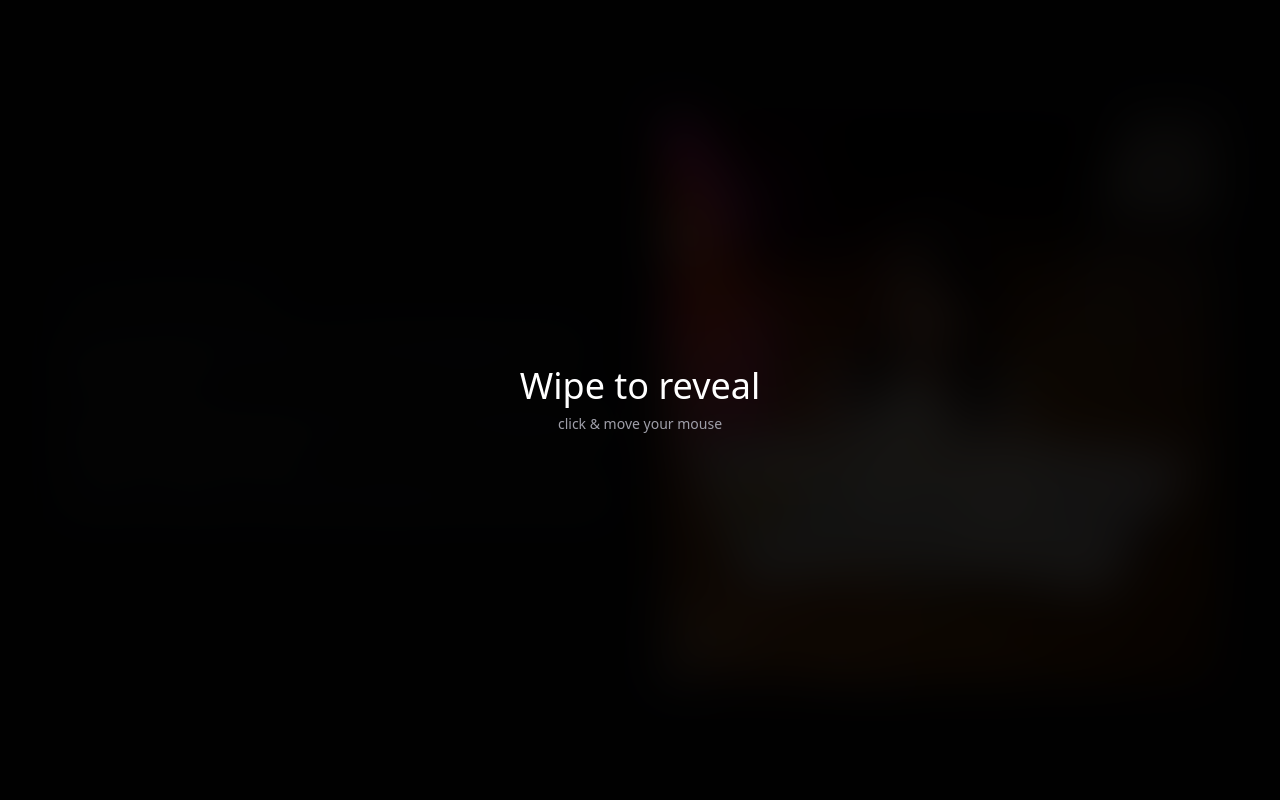
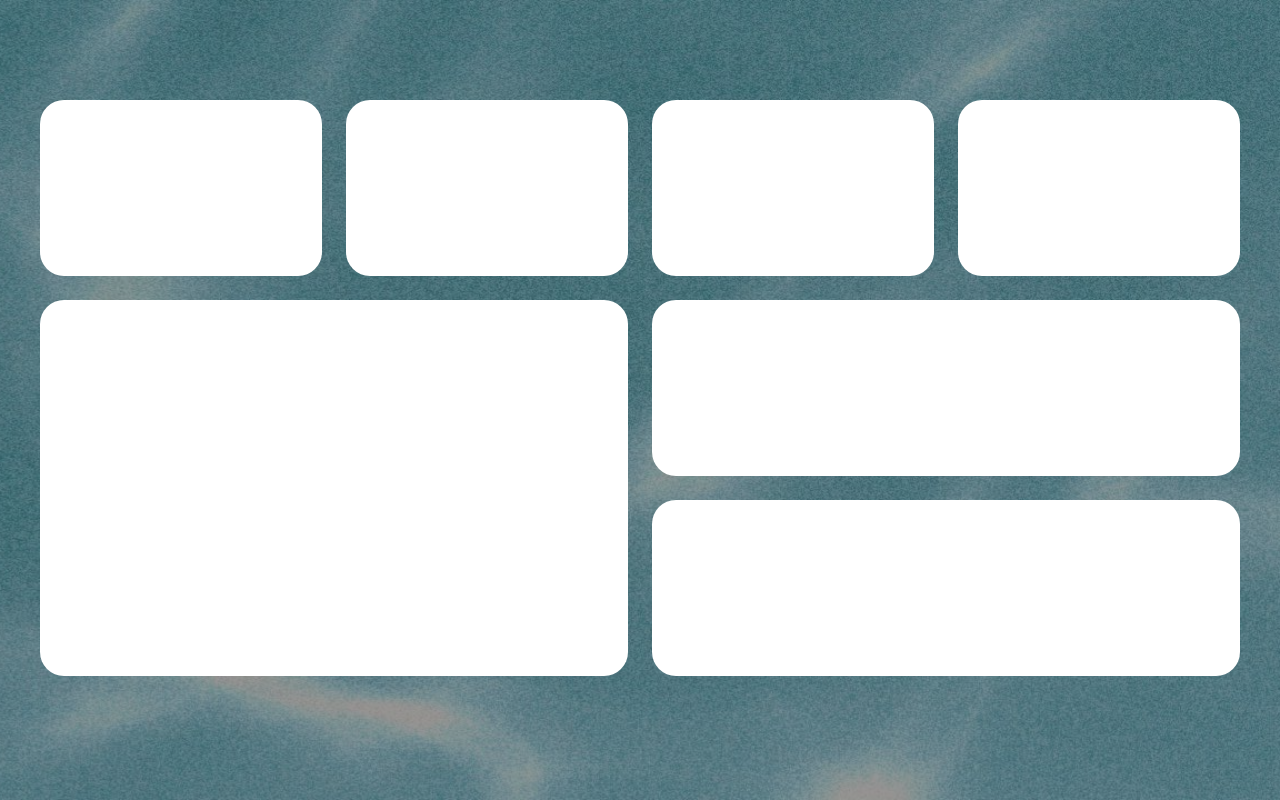
Before and after one commit to ShreeMishraa/portfolio_site, a React (Vite) app: page / in a window 1280 px wide. Both pictures are taken after a click on the element "ABOUT". Shown: the part 2208-3008 px from the top of the page. Built offline with nearby package versions, Linux system fonts and the light colour scheme.

Commit message:
about sec from scratch

```diff
--- a/src/pages/About.tsx
+++ b/src/pages/About.tsx
@@ -1,188 +1,30 @@
-import React, { useEffect, useRef, useState } from "react";
-
-const images = [
-  "/src/assets/sih.jpeg",
-  "/src/assets/niti.jpeg",
-  "/src/assets/content.jpeg",
-];
+import React from "react";
 
 const About: React.FC = () => {
-  const canvasRef = useRef<HTMLCanvasElement>(null);
-  const containerRef = useRef<HTMLDivElement>(null);
-  const isDrawing = useRef(false);
-
-  const [wipeCount, setWipeCount] = useState(0);
-  const [fullyRevealed, setFullyRevealed] = useState(false);
-  const [hasStarted, setHasStarted] = useState(false);
-
-  const [imageIndex, setImageIndex] = useState(0);
-
-  // Rotate images every 3 seconds (after reveal)
-  useEffect(() => {
-    if (!fullyRevealed) return;
-
-    const interval = setInterval(() => {
-      setImageIndex((i) => (i + 1) % images.length);
-    }, 2000);
-
-    return () => clearInterval(interval);
-  }, [fullyRevealed]);
-
-  // Setup canvas
-  useEffect(() => {
-    const canvas = canvasRef.current!;
-    const container = containerRef.current!;
-    const ctx = canvas.getContext("2d")!;
-
-    const resize = () => {
-      canvas.width = container.clientWidth;
-      canvas.height = container.clientHeight;
-
-      ctx.globalCompositeOperation = "source-over";
-      ctx.fillStyle = "rgba(0,0,0,0.9)";
-      ctx.fillRect(0, 0, canvas.width, canvas.height);
-    };
-
-    resize();
-    window.addEventListener("resize", resize);
-    return () => window.removeEventListener("resize", resize);
-  }, []);
-
-  const erase = (x: number, y: number) => {
-    const canvas = canvasRef.current!;
-    const ctx = canvas.getContext("2d")!;
-
-    ctx.globalCompositeOperation = "destination-out";
-    ctx.beginPath();
-    ctx.arc(x, y, 140, 0, Math.PI * 2);
-    ctx.fill();
-    ctx.globalCompositeOperation = "source-over";
-  };
-
-  const handleMove = (e: React.MouseEvent<HTMLDivElement>) => {
-    if (!isDrawing.current || fullyRevealed) return;
-
-    const rect = canvasRef.current!.getBoundingClientRect();
-    const x = e.clientX - rect.left;
-    const y = e.clientY - rect.top;
-
-    erase(x, y);
-  };
-
-  const handleDown = () => {
-    if (fullyRevealed) return;
-    if (!hasStarted) setHasStarted(true);
-
-    isDrawing.current = true;
-    setWipeCount((c) => c + 1);
-  };
-
-  const handleUp = () => {
-    isDrawing.current = false;
-  };
-
-  // Auto-clear after ~2 wipes
-  useEffect(() => {
-    if (wipeCount >= 2 && !fullyRevealed) {
-      const canvas = canvasRef.current!;
-      const ctx = canvas.getContext("2d")!;
-
-      setFullyRevealed(true);
-
-      // Smooth fade out fog
-      let alpha = 0.9;
-      const fade = () => {
-        alpha -= 0.04;
-        ctx.globalCompositeOperation = "source-over";
-        ctx.fillStyle = `rgba(0,0,0,${alpha})`;
-        ctx.fillRect(0, 0, canvas.width, canvas.height);
-
-        if (alpha > 0) {
-          requestAnimationFrame(fade);
-        } else {
-          ctx.clearRect(0, 0, canvas.width, canvas.height);
-        }
-      };
-
-      fade();
-    }
-  }, [wipeCount, fullyRevealed]);
-
   return (
     <section
-      ref={containerRef}
-      className="relative min-h-screen w-full overflow-hidden"
-      onMouseDown={handleDown}
-      onMouseUp={handleUp}
-      onMouseLeave={handleUp}
-      onMouseMove={handleMove}
+      className="relative min-h-screen w-full flex items-center justify-center bg-cover bg-center bg-no-repeat"
+      style={{
+        backgroundImage: "url('/src/assets/hero-bg.jpg')",
+      }}
     >
-      {/* CONTENT */}
-      <div className="absolute inset-0 z-0 flex items-center justify-center px-10">
-        <div className="max-w-6xl w-full grid md:grid-cols-2 gap-12 items-center">
+      <div className="absolute inset-0 bg-black/40" />
+      {/* GRID CONTAINER */}
+      <div className="relative z-10 max-w-7xl w-full h-[85vh] grid grid-cols-4 grid-rows-3 gap-6 p-10">
 
-          {/* TEXT */}
-          <div className="text-white space-y-6">
-            <p className="text-sm uppercase tracking-widest opacity-70">
-              A little more about me
-            </p>
+        {/* Top row (4 small) */}
+        <div className="bg-white rounded-3xl" />
+        <div className="bg-white rounded-3xl" />
+        <div className="bg-white rounded-3xl" />
+        <div className="bg-white rounded-3xl" />
 
-            <div className="space-y-4 text-lg text-zinc-300 max-w-xl">
-              <p>
-                I won Smart India Hackathon, one of India’s biggest national-level
-                hackathons.
-              </p>
+        {/* Bottom left big */}
+        <div className="bg-white rounded-3xl col-span-2 row-span-2" />
 
-              <p>
-                I’ve worked with NITI Aayog, where I saw how technology meets
-                policy and real-world impact.
-              </p>
-
-              <p>
-                Outside of coding, I’m into public speaking and content creation.
-              </p>
-            </div>
-          </div>
-
-          {/* IMAGE rotating */}
-          <div className="w-full h-2xl overflow-hidden shadow-2xl">
-            <img
-              src={images[imageIndex]}
-              alt="proof"
-              className="w-full h-full object-cover"
-            />
-          </div>
-
-        </div>
-      </div>
-
-      {/* BLUR LAYER */}
-      {!fullyRevealed && (
-        <div className="absolute inset-0 z-10 backdrop-blur-xl pointer-events-none transition-opacity duration-700" />
-      )}
-
-      {/* FOG CANVAS */}
-      {!fullyRevealed && (
-        <canvas
-          ref={canvasRef}
-          className="absolute inset-0 z-20 pointer-events-none"
-        />
-      )}
-
-      {/* INSTRUCTIONS */}
-      <div
-        className={`pointer-events-none absolute inset-0 z-30 flex items-center justify-center transition-opacity duration-700 ${
-          hasStarted ? "opacity-0" : "opacity-100"
-        }`}
-      >
-        <div className="text-center">
-          <p className="text-white text-3xl md:text-4xl font-light mb-2">
-            Wipe to reveal
-          </p>
-          <p className="text-zinc-400 text-sm">
-            click & move your mouse
-          </p>
-        </div>
+        {/* Right side blocks */}
+        <div className="bg-white rounded-3xl col-span-2" />
+        <div className="bg-white rounded-3xl col-span-2" />
+        <div className="bg-white rounded-3xl col-span-2" />
       </div>
     </section>
   );
```
